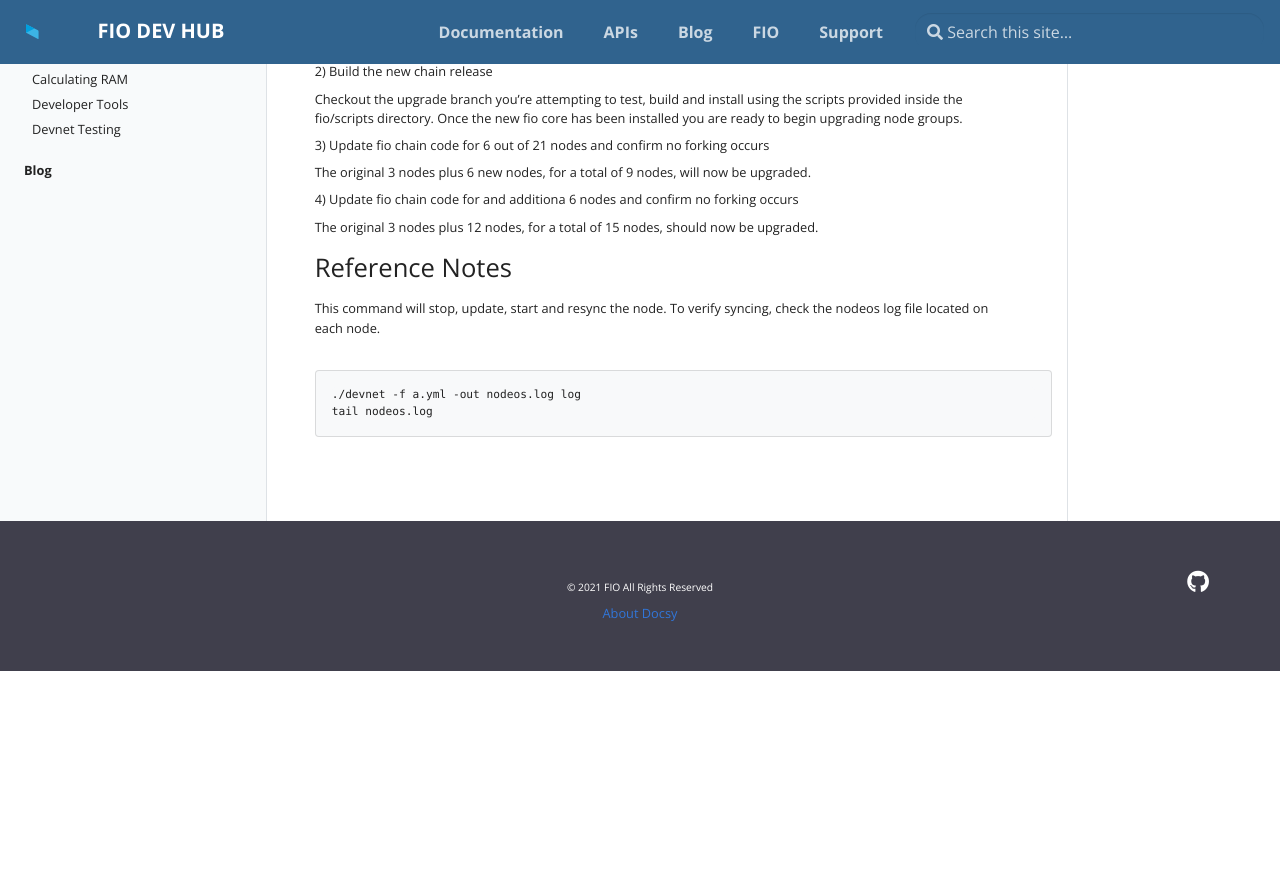
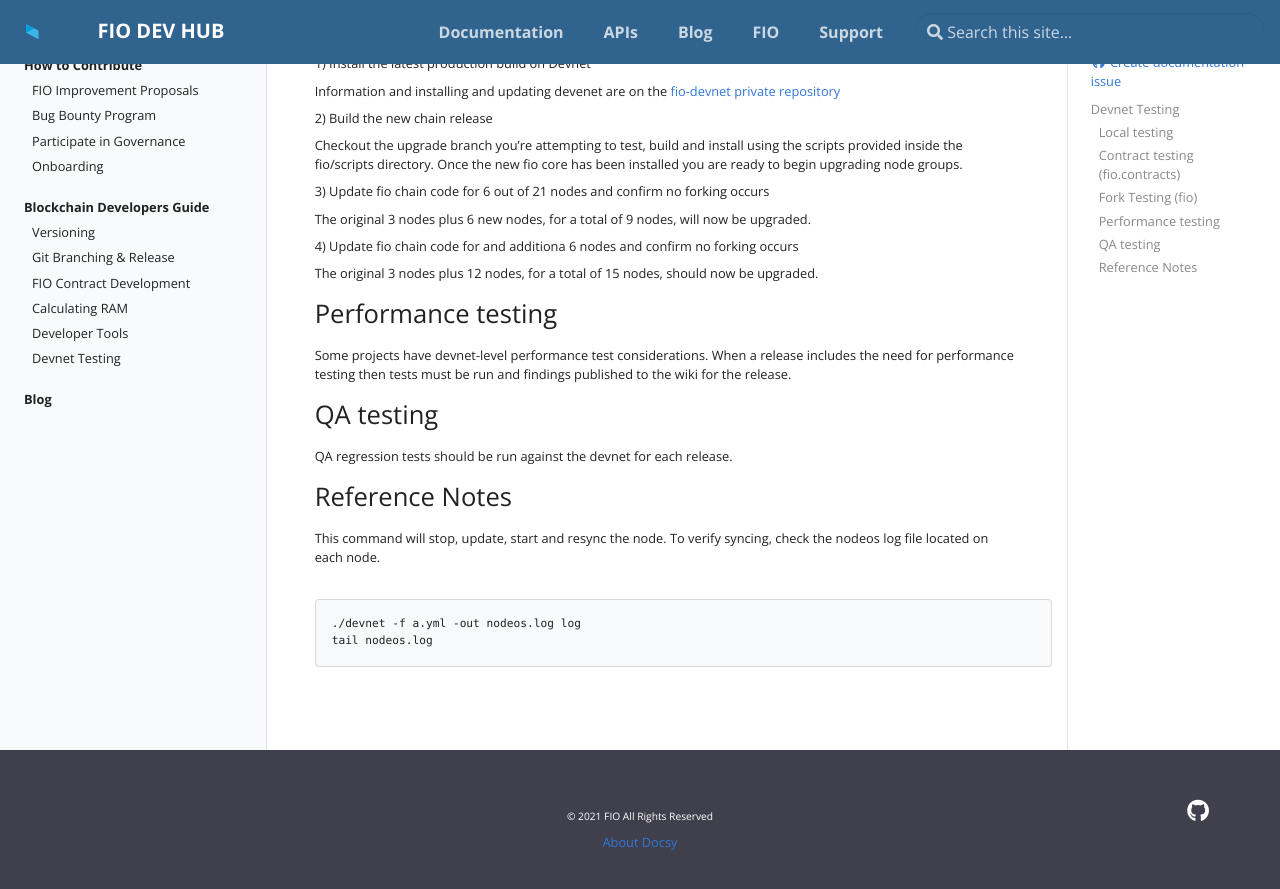
Before and after one commit to fioprotocol/fio-devhub, a Jekyll site: the page built from _docs/developers/devnet.md, in a window 1280 px wide and 900 px high, scrolled down 1643 px. Shown: the top 889 px of the window. Built offline with Jekyll 4.4.1, drawn with Linux system fonts in a browser that asks for light colours; before the commit the page ends 2314 px from its top, so only the background shows below that; some of the changed text lies outside the part shown.

Commit message:
Update devnet.md

```diff
--- a/_docs/developers/devnet.md
+++ b/_docs/developers/devnet.md
@@ -11,6 +11,8 @@ There are three categories of Devnet testing:
 1. Local update testing - Testing the addaction, createfee, and contract updates in a local environments to develop scripts to support devnet testing.
 2. Contract testing - Testing all new contract actions associated with the rollout of the release
 3. Fork testing - Testing the incremental rollout of chain code
+4. Performance testing - Testing feature performance in a full environment
+5. QA testing - Running regression tests in a full environment
 
 ## Local testing
 
@@ -90,6 +92,13 @@ The original 3 nodes plus 6 new nodes, for a total of 9 nodes, will now be upgra
 
 The original 3 nodes plus 12 nodes, for a total of 15 nodes, should now be upgraded.
 
+## Performance testing
+
+Some projects have devnet-level performance test considerations. When a release includes the need for performance testing then tests must be run and findings published to the wiki for the release.
+
+## QA testing
+
+QA regression tests should be run against the devnet for each release.
 
 ## Reference Notes
 
```
